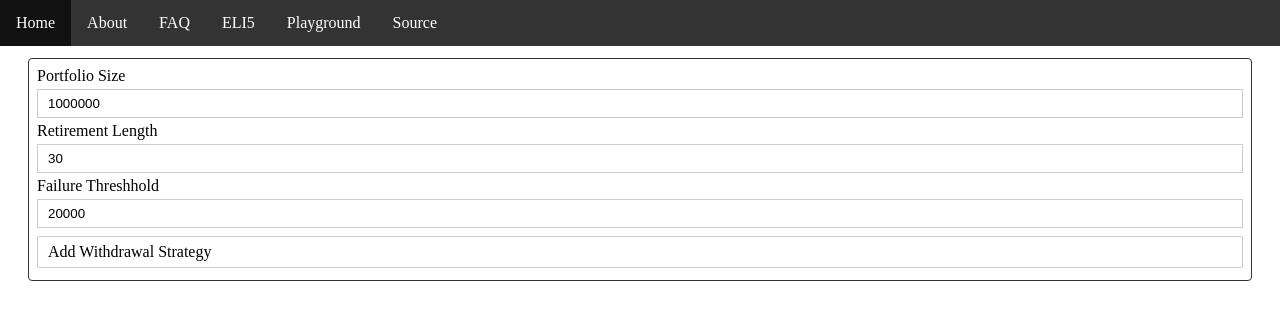
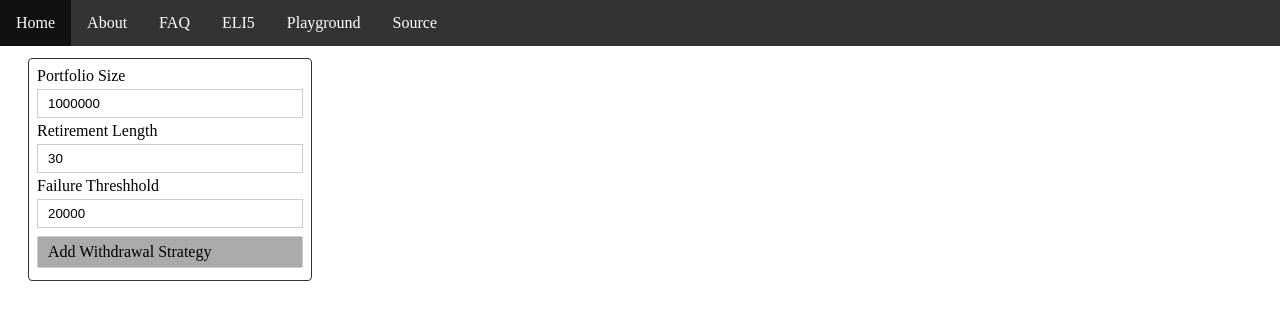
Before and after one commit to gasserma/dwr, a Flask app: page / in a window 1280 px wide. Shown: the top 320 px of the page. Run offline with Flask 2, Linux system fonts and the light colour scheme; some libraries are stand-ins or nearby versions.

Commit message:
UI improvements. Changed type for constant percentage strategy to const_percent.

```diff
--- a/__init__.py
+++ b/__init__.py
@@ -71,7 +71,7 @@ def simulations():
             strategy = GuytonKlinger(float(args.get("initial_amount")), retirementLength)
         elif type.lower() == "const_amount":
             strategy = ConstantWithdrawalAmountStrategy(float(args["amount"]))
-        elif type.lower() == "const_percentage":
+        elif type.lower() == "const_percent":
             strategy = ConstantPercentWithdrawalStrategy(float(args["percent"]))
         else:
             raise NotImplemented("Unrecognized strategy: {0}".format(type))
--- a/static/content/site.css
+++ b/static/content/site.css
@@ -33,10 +33,7 @@ li a:hover:not(.active) {
 }
 
 /* BODY */
-#actualBody {
-    padding:20px;
-    margin-top:30px;
-}
+
 
 fieldset {
     margin: 8px;
@@ -67,6 +64,7 @@ label[type=submit], select {
     border: 1px solid #ccc;
     border-radius: 2px;
     box-sizing: border-box;
+    background: #aaaaaa;
 }
 
 .removeStrategyButt:hover {
@@ -76,7 +74,6 @@ label[type=submit], select {
 .runSimButt:hover {
     background: green;
 }
-
 
 /* DROPDOWNS */
 .dropdown {
@@ -88,7 +85,7 @@ label[type=submit], select {
 .dropdown-content {
     display: none;
     position: absolute;
-    background-color: #f9f9f9;
+    background-color: #aaaaaa;
     min-width: 160px;
     box-shadow: 0px 8px 16px 0px rgba(0,0,0,0.2);
     z-index: 1;
@@ -110,3 +107,23 @@ label[type=submit], select {
 .dropdown:hover .dropbtn {
     background-color: #3e8e41;
 }
+
+
+.CreateSimulation {
+    width: 300px;
+    float: left;
+}
+
+.Strategy {
+    width: 300px;
+    float: left;
+}
+
+#actualBody:after {
+    clear: both;
+}
+
+#actualBody {
+    padding:20px;
+    margin-top:30px;
+}
--- a/static/scripts/form.js
+++ b/static/scripts/form.js
@@ -1,8 +1,9 @@
+var tempHiddenStrats = [];
+
 $(document).ready(function () {
     $('.runSimButt').click(function () {
         $("#simgraph").remove();
         var body = $("#actualBody");
-        $("<p id=\"simgraph\"></p>").appendTo(body);
 
         var data = {}
 
@@ -10,8 +11,11 @@ $(document).ready(function () {
             data[this.name] = this.value
         });
 
+        tempHiddenStrats.push($(".CreateSimulation"));
+
         data['strategies'] = [];
         $(".Strategy:visible").each(function () {
+            tempHiddenStrats.push($(this));
             var strat = {};
             $(this).find(".input_strat").each(function() {
                 strat['args'] = {};
@@ -41,6 +45,24 @@ $(document).ready(function () {
         var j = JSON.stringify(data);
         console.log(j);
 
+        $("<label type=\"submit\" class=\"showParamsButt\">+</label>").appendTo(body).click(function() {
+            for (var i = 0; i< l; i++){
+                tempHiddenStrats[i].toggle(200);
+            }
+
+            if ($(".showParamsButt").text() == "+"){
+                $(".showParamsButt").text("-");
+            } else {
+                $(".showParamsButt").text("+");
+            }
+        });
+
+        $("<label type=\"submit\" class=\"reAnimateButt\">Restart Animation</label>").hide().appendTo(body).click(function() {
+            alert("restart");
+        });
+
+        $("<p id=\"simgraph\"></p>").appendTo(body);
+
         $.ajax({
             type: 'POST',
             url: '/simulations',
@@ -50,23 +72,27 @@ $(document).ready(function () {
             success: function(data) {
                 console.log('data: ' + JSON.stringify(data));
                 showSimulation(data);
+                $(".reAnimateButt").show();
             }
         });
+
+        var l = tempHiddenStrats.length;
+        for (var i = 0; i< l; i++){
+            tempHiddenStrats[i].hide(200);
+        }
     });
 });
 
 var strategyCount = 0;
 function addStrategy(c, t){
-    var newStratDiv = $(".Strategy").last().clone().appendTo("#actualBody").show('slow');
+    var newStratDiv = $("#stratClone").clone().removeAttr('id').appendTo("#actualBody").show('slow');
     $(newStratDiv).data("type", t);
-    $("<legend>" + c + "</legend>").last().clone().appendTo(newStratDiv.find('.stratFieldset'));
+    $("<legend>" + c + "</legend>").appendTo(newStratDiv.find('.stratFieldset'));
     $("." + c).last().clone().appendTo(newStratDiv.find('.stratFieldset')).show('slow');
-    $(newStratDiv).find(".removeStrategyButt").click(function()
-    {
+    $(newStratDiv).find(".removeStrategyButt").click(function(){
         $(this).parent().parent().parent().remove()
         strategyCount--;
-        if (strategyCount <= 0)
-        {
+        if (strategyCount <= 0){
             strategyCount = 0;
             $(".runSimButt").hide('slow');
         }
--- a/templates/index.html
+++ b/templates/index.html
@@ -36,7 +36,7 @@
                   <label type="submit" class="addStrategyButt">Add Withdrawal Strategy</label>
                   <div class="dropdown-content">
                     <a value="const_amount", id="caSelect">Constant Amount</a>
-                    <a value="const_percentage", id="cpSelect">Constant Percent</a>
+                    <a value="const_percent", id="cpSelect">Constant Percent</a>
                     <a value="guyton_klinger", id="gkSelect">Guyton-Klinger</a>
                   </div>
                 </div>
@@ -44,7 +44,7 @@
                 <label type="submit" class="runSimButt" style="display: none;">RunSimulation</label>
             </fieldset>
         </div>
-        <div class="Strategy" style="display: none;">
+        <div class="Strategy" id="stratClone" style="display: none;">
             <fieldset class="stratFieldset">
                 <label for="weight">Weight</label>
                 <input type="text" name="weight" id="weight" value="1.0" class="weight"/>
--- a/test_web.py
+++ b/test_web.py
@@ -107,7 +107,7 @@ class TestWeb(unittest.TestCase):
 
         strats.append(dict(
             weight=0.2,
-            type="const_percentage",
+            type="const_percent",
             args=dict(
                 percent=.04
             ),
```
